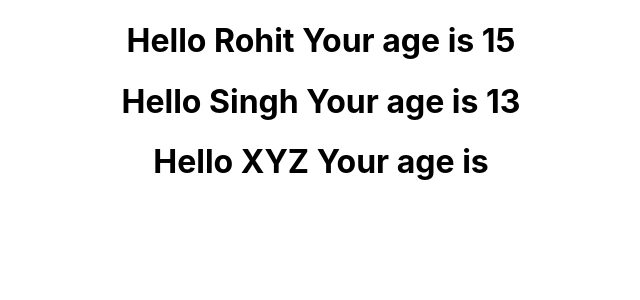
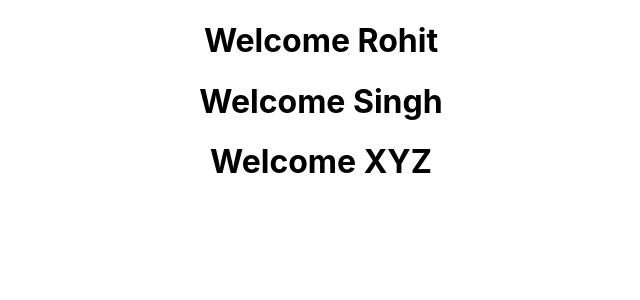
Before and after one commit to rohitksingh/Hello-ReactJs, a React (Create React App) app in the folder hello-react-js/: page / in a window 1280 px wide. Shown: the top 300 px of the page, without its empty margins (319-959 px from the left). Built offline with nearby package versions, Linux system fonts and the light colour scheme.

Commit message:
Added props in UserClass component

```diff
--- a/hello-react-js/src/App.js
+++ b/hello-react-js/src/App.js
@@ -5,6 +5,7 @@ import Greet from './components/Greet'
 import Welcome from './components/Welcome'
 import WelcomeClassComponent from './components/WelcomeClassComponent'
 import User from './components/User'
+import UserClass from './components/UserClass'
 
 function App() {
   return (
@@ -12,9 +13,12 @@ function App() {
       {/* <Greet/>
       <Welcome/> */}
       {/* <WelcomeClassComponent/> */}
-      <User name="Rohit" age="15"/>
+      {/* <User name="Rohit" age="15"/>
       <User name="Singh" age="13"/>
-      <User name="XYZ"/>
+      <User name="XYZ"/> */}
+      <UserClass name="Rohit"/>
+      <UserClass name="Singh"/>
+      <UserClass name="XYZ"/>
     </div>
   );
 }
--- /dev/null
+++ b/hello-react-js/src/components/UserClass.js
@@ -0,0 +1,9 @@
+import React, {Component} from 'react'
+
+class UserClass extends Component{
+    render(){
+        return <h1> Welcome  {this.props.name}</h1>
+    }
+}
+
+export default UserClass;
```
